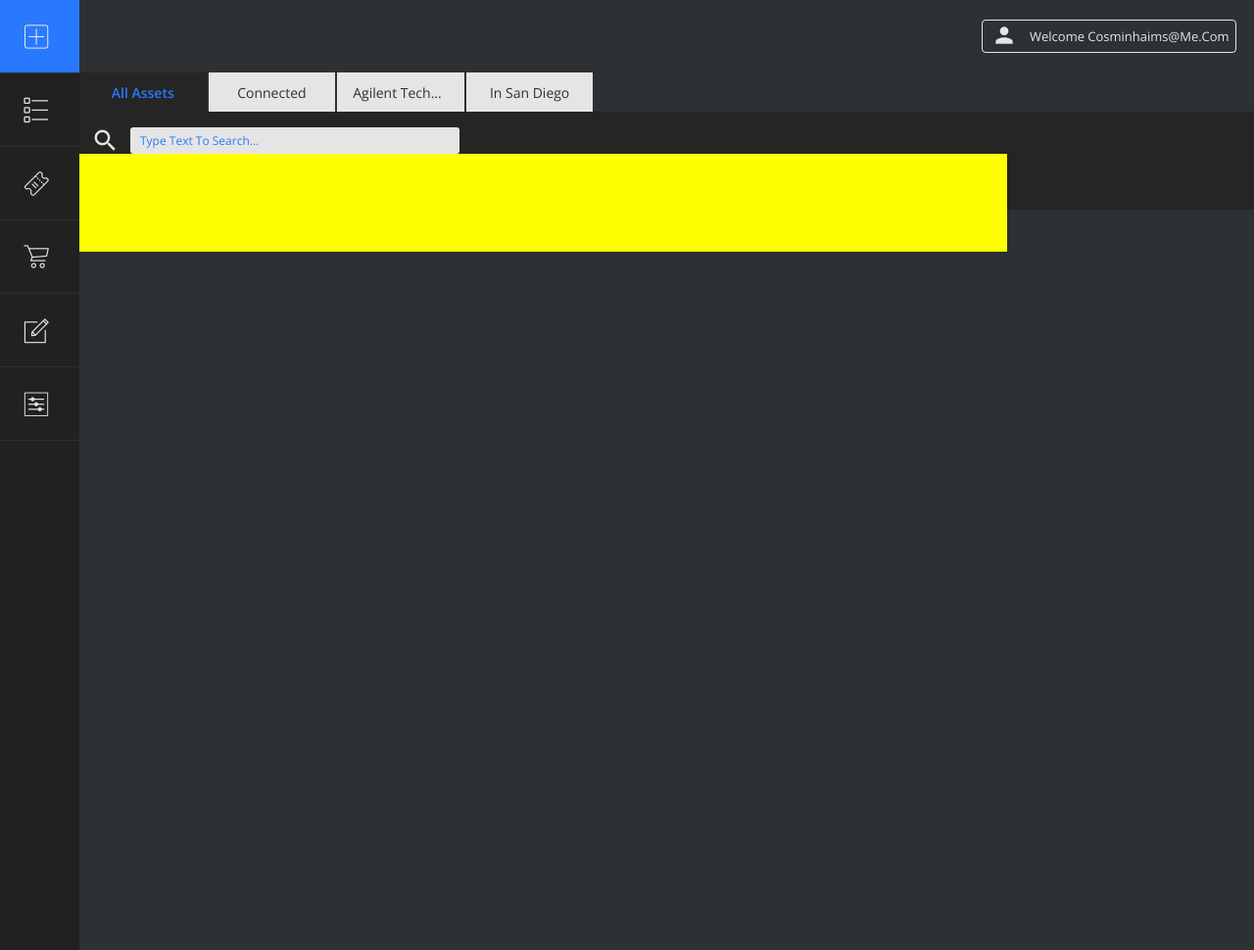
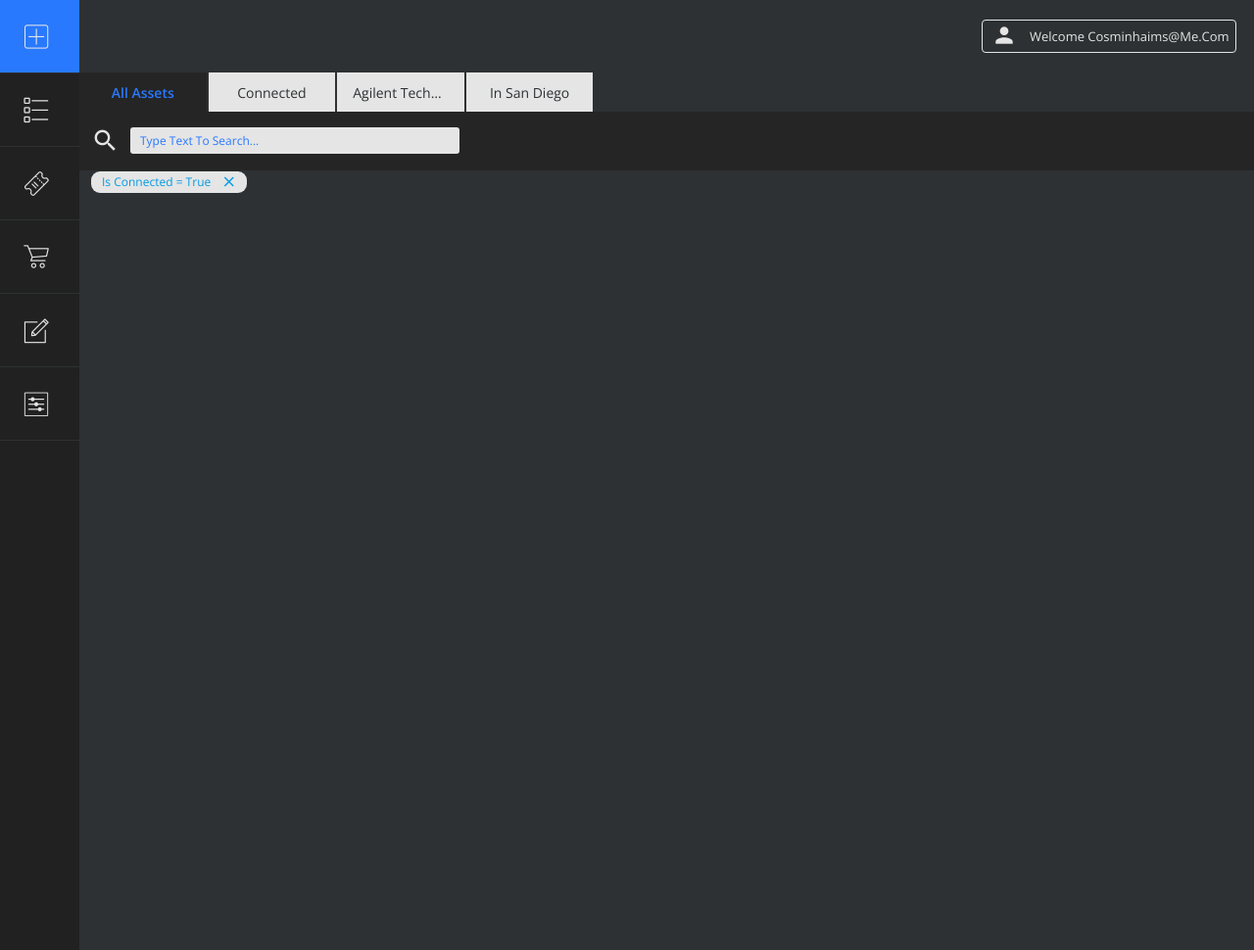
Before and after one commit to jsthack/aa_main_ui, a website: page index.html in a window 1280 px wide. Shown: the whole page at 98% size. Drawn offline with nearby package versions, Linux system fonts and the light colour scheme; files whose address does not match are found by name.

Commit message:
Added first filter tag

```diff
--- a/index.html
+++ b/index.html
@@ -36,12 +36,12 @@
             </div>
          </div>
          <div class="row searchFilter">
-            <div class=" col s3 input-field">
+            <div class="col s3 input-field">
                <i class="material-icons prefix">search</i>
                <input id="icon_prefix"  class="search browser-default" type="search" value="Type Text To Search..." onfocus="if(this.value == 'Type Text To Search...') { this.value = ''; }" onblur="if(this.value == '') { this.value = 'Type Text To Search...'; }">
             </div>
             <div class="col s7 filters">
-
+               <a href="#" class="tags"><span>is connected = true</span><i class="material-icons">close</i></a>
             </div>
          </div>
       <!--Import jQuery before materialize.js-->
--- a/sass/main.scss
+++ b/sass/main.scss
@@ -36,6 +36,7 @@ $nav: #212121;
 $darkText: $bkg;
 $lightGray: #E5E5E5;
 $mainBlue: #2979FF;
+$mainYellow: #FFB300;
 $tabBkg: #292b2d;
 $activeTabBkg: #252525;
 
@@ -168,11 +169,11 @@ a.userSettings:hover {
 }
 
 //======================
-// 3. SEARCH & FILTER --
+// 3. SEARCH -----------
 //======================
 
 .row.searchFilter {
-   height: 100px;
+   height: 60px;
    margin-top: -10px;
    background-color: $activeTabBkg;
 }
@@ -205,10 +206,30 @@ input[type=search] {
    }
 }
 
-
+//======================
+// 3. FILTER -----------
+//======================
 
 .col.s7.filters {
-   height: 100px;
+   height: 100%;
    width: 74%;
-   background-color: yellow;
 }
+
+.tags {
+   position: absolute;
+   border-radius: 9px;
+   padding: 1px 0 0 11px;
+   margin: 18px 0 0 0;
+   width: 159px;
+   height: 22px;
+   background-color: #e5e5e5;
+   span {
+      line-height: 17px;
+      font-size: 12px;
+   }
+   .material-icons {
+      position: absolute;
+      padding: 1px 0 0 10px;
+      font-size: 17px;
+   }
+}
```
Also changed, not shown: css/main.css.
